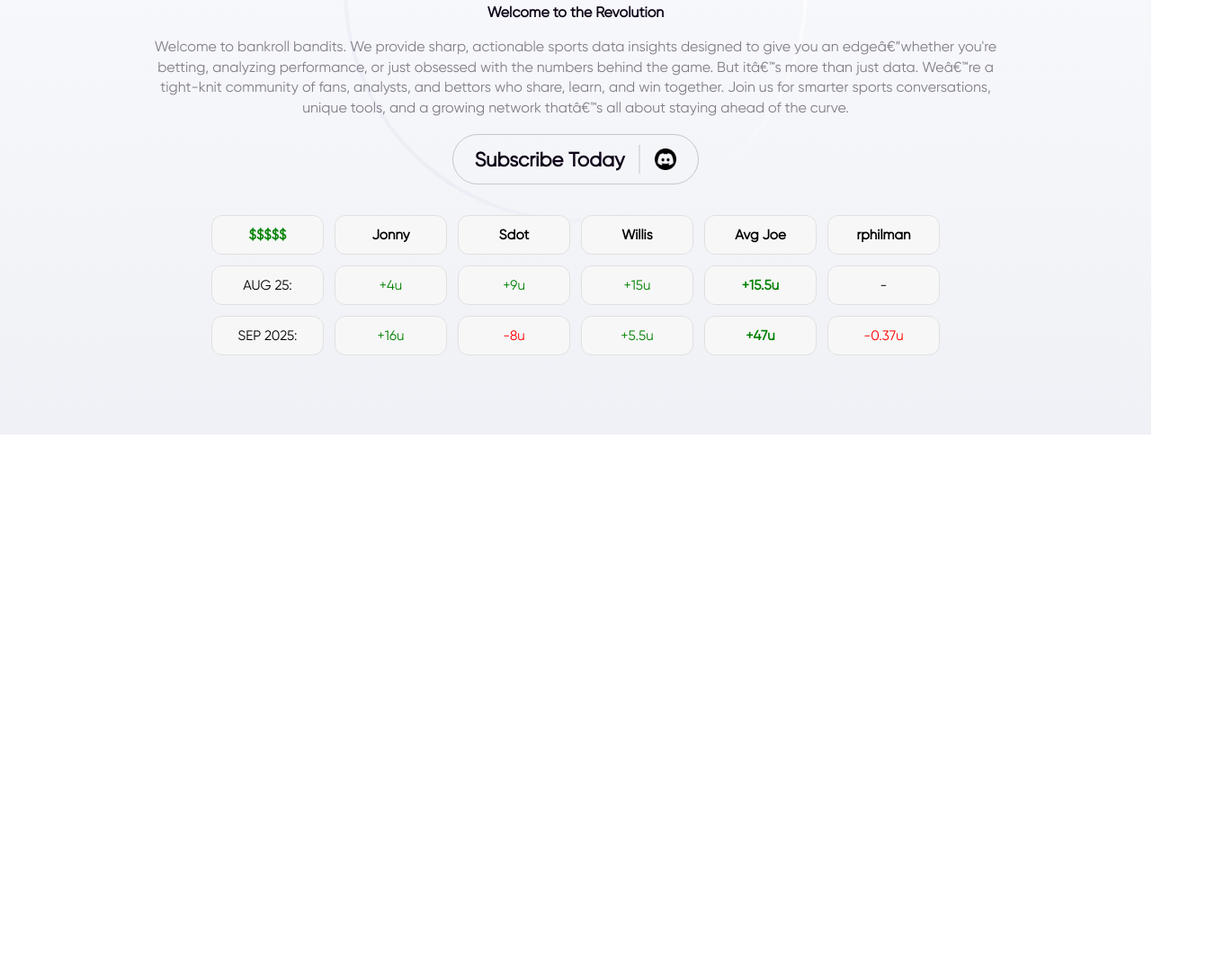
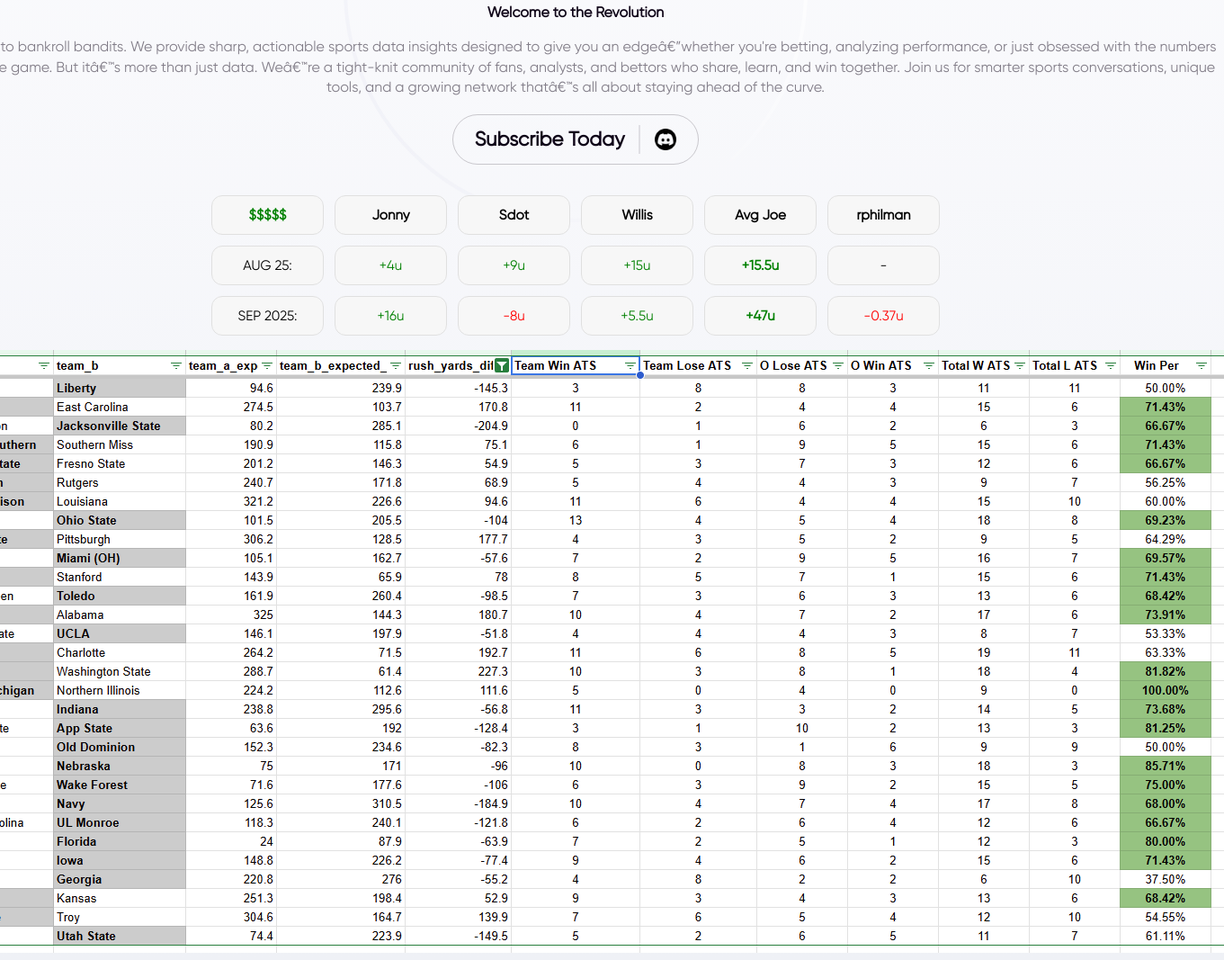
Before and after one commit to willisj318/bankrollbandits, a plain HTML site: page index.html in a window 1280 px wide. Shown: the part 317-1384 px from the top of the page at 90% size, 1361 px wide, since content can reach past the window. Before the commit the page ends 800 px from the top, so only its background shows below. Drawn offline with Linux system fonts and the light colour scheme.

Commit message:
rushing pic

```diff
--- a/index.html
+++ b/index.html
@@ -521,7 +521,12 @@
           <div class="col" style="color: red;">-0.37u</div>
         </div>
         <!-- END: 8-column block -->
-
+        <div class="bcontent">
+          <div class="wavinghand">
+            <img
+              src="week_6_rushing.png"
+            />
+          </div>
 
           </div>
         </div>
```
Also changed, not shown: week_6_rushing.png (added).
